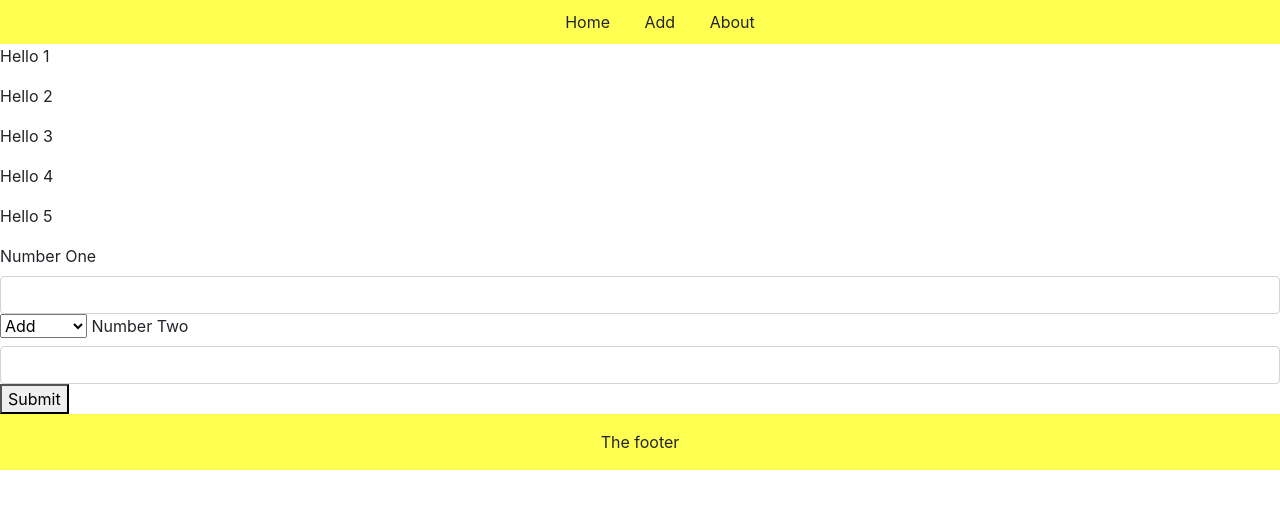
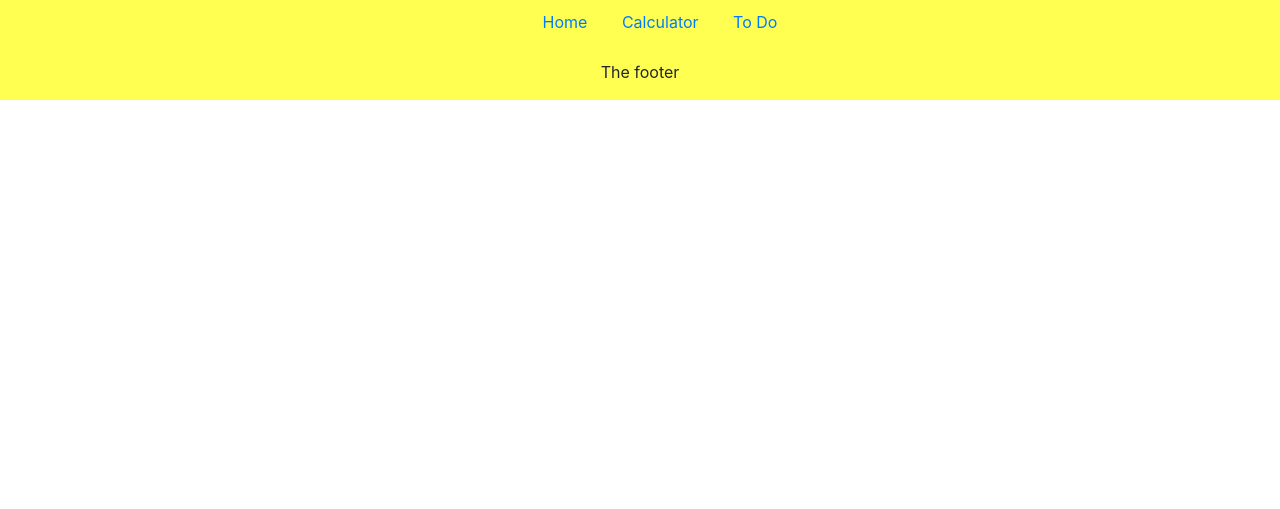
Before and after one commit to Fordalex/First-Php-Project, a PHP site: page / in a window 1280 px wide. Shown: the top 509 px of the page. Run offline with PHP 8.4, Linux system fonts and the light colour scheme.

Commit message:
Sorted the files into the correct directories, cleaned up the code on the calculations.php file.

```diff
--- a/index.php
+++ b/index.php
@@ -1,36 +1,21 @@
 <!DOCTYPE html>
 <html lang="en">
 
-<?php include_once "head.php"; ?>
+<?php include_once "templates/head.html"; ?>
 
 <body>
 
     <!-- navigation -->
-    <?php include_once "navigation.php"; ?>
+    <?php include_once "templates/navigation.html"; ?>
 
     <!-- main content -->
     <div class="page-container">
-        <?php
-        $loopCount = 5;
-        for ($i = 1; $i < $loopCount + 1; $i++) {
-            echo "<p>Hello  $i</p>";
-        }
-        ?>
-        <form action="functions.php" method="GET">
-            <label>Number One</label>
-            <input type="number" name="numOne" class="form-control">
-            <select name="oper">
-                <option value="add">Add</option>
-                <option value="sub">Subtract</option>
-            </select>
-            <label>Number Two</label>
-            <input type="number" name="numTwo" class="form-control">
-            <button type="submit">Submit</button>
-        </form>
+
+
     </div>
 
     <!-- footer -->
-    <?php include_once "footer.php"; ?>
+    <?php include_once "templates/footer.html"; ?>
 
 </body>
 
--- a/navigation.php
+++ /dev/null
@@ -1,7 +0,0 @@
-<nav>
-    <ul>
-        <li>Home</li>
-        <li>Add</li>
-        <li>About</li>
-    </ul>
-</nav>
--- /dev/null
+++ b/templates/navigation.html
@@ -0,0 +1,7 @@
+<nav>
+    <ul>
+        <li><a href="index.php">Home</a></li>
+        <li><a href="calculation.php">Calculator</a></li>
+        <li><a href="index.php">To Do</a></li>
+    </ul>
+</nav>
```
Also changed, not shown: calculation.php (added, +44 -0 lines), functions.php (deleted, +0 -17 lines), templates/footer.html (renamed from footer.php), templates/head.html (renamed from head.php), templates/page_title.html (added).
